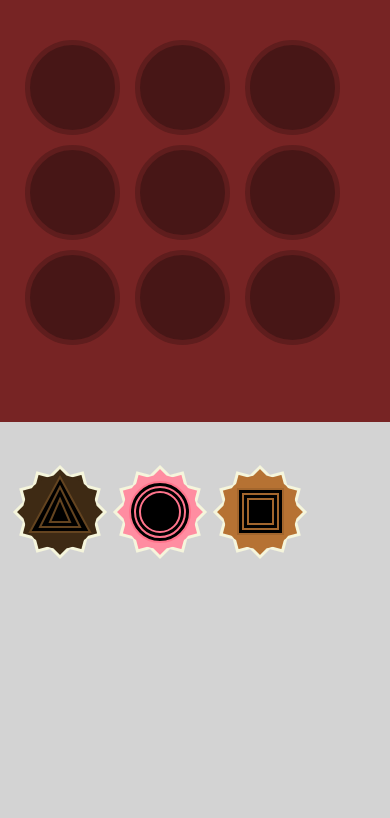
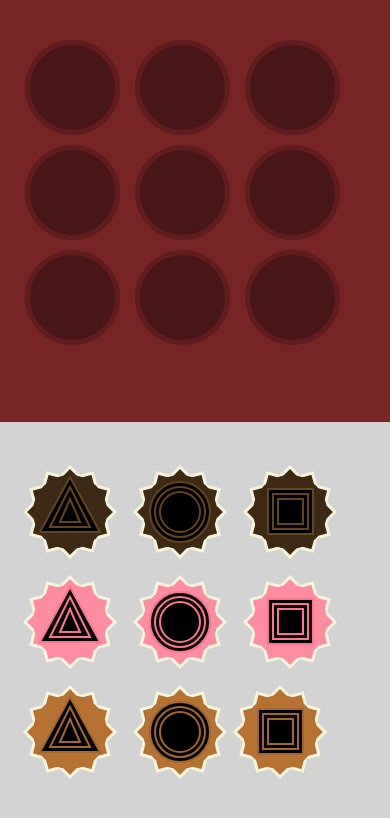
Before and after one commit to BT-aase/baase-rn-choco-fix, a React Native app: screen / in a window 390 px wide. Shown: the top 818 px of the page. Built offline with nearby package versions, Linux system fonts and the light colour scheme.

Commit message:
Added Candy component.

```diff
--- a/App.js
+++ b/App.js
@@ -1,6 +1,7 @@
 import React from 'react';
 import { StyleSheet, View } from 'react-native';
-import Svg, { Circle, Polygon, Rect } from 'react-native-svg';
+
+import Candy from './components/Candy';
 
 export default function App() {
   return (
@@ -27,122 +28,36 @@ export default function App() {
       <View style={styles.paper}>
         <View style={styles.paperContainer}>
           <View style={styles.paperRow}>
-            <View>
-              <Svg height="100" width="100">
-                <Polygon
-                  points="50,5 95,50 50,95 5,50"
-                  fill="#3e2a14"
-                  stroke="#f5f5dc"
-                  strokeWidth="3"
-                />
-                <Polygon
-                  points="50,5 95,50 50,95 5,50"
-                  fill="#3e2a14"
-                  stroke="#f5f5dc"
-                  strokeWidth="3"
-                  transform="rotate(30, 50, 50)"
-                />
-                <Polygon
-                  points="50,5 95,50 50,95 5,50"
-                  fill="#3e2a14"
-                  stroke="#f5f5dc"
-                  strokeWidth="3"
-                  transform="rotate(60, 50, 50)"
-                />
-                <Circle cx="50" cy="50" r="37" fill="#3e2a14" />
-                <Polygon
-                  points="50,15 80,70 20,70"
-                  stroke="#644420"
-                  strokeWidth="2"
-                />
-                <Polygon
-                  points="50,25 70,65 30,65"
-                  stroke="#644420"
-                  strokeWidth="2"
-                />
-                <Polygon
-                  points="50,37 60,60 40,60"
-                  stroke="#644420"
-                  strokeWidth="2"
-                />
-              </Svg>
+            <View style={styles.candyContainer}>
+              <Candy flavor='chocolate' shape='triangle' />
+            </View>
+            <View style={styles.candyContainer}>
+              <Candy flavor='chocolate' shape='circle' />
+            </View>
+            <View style={styles.candyContainer}>
+              <Candy flavor='chocolate' shape='square' />
+            </View>
+          </View>
+          <View style={styles.paperRow}>
+            <View style={styles.candyContainer}>
+              <Candy flavor='strawberry' shape='triangle' />
+            </View>
+            <View style={styles.candyContainer}>
+              <Candy flavor='strawberry' shape='circle' />
+            </View>
+            <View style={styles.candyContainer}>
+              <Candy flavor='strawberry' shape='square' />
+            </View>
+          </View>
+          <View style={styles.paperRow}>
+          <View style={styles.candyContainer}>
+              <Candy flavor='caramel' shape='triangle' />
+            </View>
+            <View style={styles.candyContainer}>
+              <Candy flavor='caramel' shape='circle' />
             </View>
             <View>
-              <Svg height="100" width="100">
-                <Polygon
-                  points="50,5 95,50 50,95 5,50"
-                  fill="#ff8da1"
-                  stroke="#f5f5dc"
-                  strokeWidth="3"
-                />
-                <Polygon
-                  points="50,5 95,50 50,95 5,50"
-                  fill="#ff8da1"
-                  stroke="#f5f5dc"
-                  strokeWidth="3"
-                  transform="rotate(30, 50, 50)"
-                />
-                <Polygon
-                  points="50,5 95,50 50,95 5,50"
-                  fill="#ff8da1"
-                  stroke="#f5f5dc"
-                  strokeWidth="3"
-                  transform="rotate(60, 50, 50)"
-                />
-                <Circle cx="50" cy="50" r="37" fill="#ff8da1" />
-                <Circle cx="50" cy="50" r="30" stroke="#ff748c" strokeWidth="2" />
-                <Circle cx="50" cy="50" r="25" stroke="#ff748c" strokeWidth="2" />
-                <Circle cx="50" cy="50" r="20" stroke="#ff748c" strokeWidth="2" />
-              </Svg>
-            </View>
-            <View>
-              <Svg height="100" width="100">
-                <Polygon
-                  points="50,5 95,50 50,95 5,50"
-                  fill="#b67233"
-                  stroke="#f5f5dc"
-                  strokeWidth="3"
-                />
-                <Polygon
-                  points="50,5 95,50 50,95 5,50"
-                  fill="#b67233"
-                  stroke="#f5f5dc"
-                  strokeWidth="3"
-                  transform="rotate(30, 50, 50)"
-                />
-                <Polygon
-                  points="50,5 95,50 50,95 5,50"
-                  fill="#b67233"
-                  stroke="#f5f5dc"
-                  strokeWidth="3"
-                  transform="rotate(60, 50, 50)"
-                />
-                <Circle cx="50" cy="50" r="37" fill="#b67233" />
-                <Rect
-                  x="28"
-                  y="27"
-                  width="45"
-                  height="45"
-                  strokeWidth="2"
-                  stroke="#a3662d"
-                />
-                <Rect
-                  x="33"
-                  y="32"
-                  width="35"
-                  height="35"
-                  strokeWidth="2"
-                  stroke="#a3662d"
-                />
-                <Rect
-                  x="38"
-                  y="37"
-                  width="25"
-                  height="25"
-                  strokeWidth="2"
-                  stroke="#a3662d"
-                />
-              </Svg>
+              <Candy flavor='caramel' shape='square' />
             </View>
           </View>
         </View>
@@ -190,4 +105,7 @@ const styles = StyleSheet.create({
     flexDirection: 'row',
     marginTop: 10
   },
+  candyContainer: {
+    marginLeft: 10
+  }
 });
--- /dev/null
+++ b/components/Candy.js
@@ -0,0 +1,122 @@
+import React from 'react';
+import Svg, { Circle, Polygon, Rect } from 'react-native-svg';
+
+const Candy = (props) => {
+
+    let fill = '';
+    let stroke = '';
+
+    const colors = (flavor) => {
+        switch (flavor) {
+            case 'caramel':
+                fill = '#b67233';
+                stroke = '#a3662d';
+                break;
+            case 'chocolate':
+                fill = '#3e2a14';
+                stroke = '#644420';
+                break;
+            case 'strawberry':
+                fill = '#ff8da1';
+                stroke = '#ff748c';
+                break;
+            default:
+                break;
+        }
+    }
+
+    const design = (shape) => {
+        switch (shape) {
+            case 'circle':
+                return (
+                    <>
+                        <Circle cx="50" cy="50" r="30" stroke={stroke} strokeWidth="2" />
+                        <Circle cx="50" cy="50" r="25" stroke={stroke} strokeWidth="2" />
+                        <Circle cx="50" cy="50" r="20" stroke={stroke} strokeWidth="2" />
+                    </>
+                )
+            case 'square':
+                return (
+                    <>
+                        <Rect
+                            x="28"
+                            y="27"
+                            width="45"
+                            height="45"
+                            strokeWidth="2"
+                            stroke={stroke}
+                        />
+                        <Rect
+                            x="33"
+                            y="32"
+                            width="35"
+                            height="35"
+                            strokeWidth="2"
+                            stroke={stroke}
+                        />
+                        <Rect
+                            x="38"
+                            y="37"
+                            width="25"
+                            height="25"
+                            strokeWidth="2"
+                            stroke={stroke}
+                        />
+                    </>
+                )
+            case 'triangle':
+                return (
+                    <>
+                        <Polygon
+                            points="50,15 80,70 20,70"
+                            stroke={stroke}
+                            strokeWidth="2"
+                        />
+                        <Polygon
+                            points="50,25 70,65 30,65"
+                            stroke={stroke}
+                            strokeWidth="2"
+                        />
+                        <Polygon
+                            points="50,37 60,60 40,60"
+                            stroke={stroke}
+                            strokeWidth="2"
+                        />
+                    </>
+                )
+            default:
+                break;
+        }
+    }
+
+    colors(props.flavor);
+
+    return (
+        <Svg height="100" width="100">
+            <Polygon
+                points="50,5 95,50 50,95 5,50"
+                fill={fill}
+                stroke="#f5f5dc"
+                strokeWidth="3"
+            />
+            <Polygon
+                points="50,5 95,50 50,95 5,50"
+                fill={fill}
+                stroke="#f5f5dc"
+                strokeWidth="3"
+                transform="rotate(30, 50, 50)"
+            />
+            <Polygon
+                points="50,5 95,50 50,95 5,50"
+                fill={fill}
+                stroke="#f5f5dc"
+                strokeWidth="3"
+                transform="rotate(60, 50, 50)"
+            />
+            <Circle cx="50" cy="50" r="37" fill={fill} />
+            {design(props.shape)}
+        </Svg>
+    )
+};
+
+export default Candy;
```
